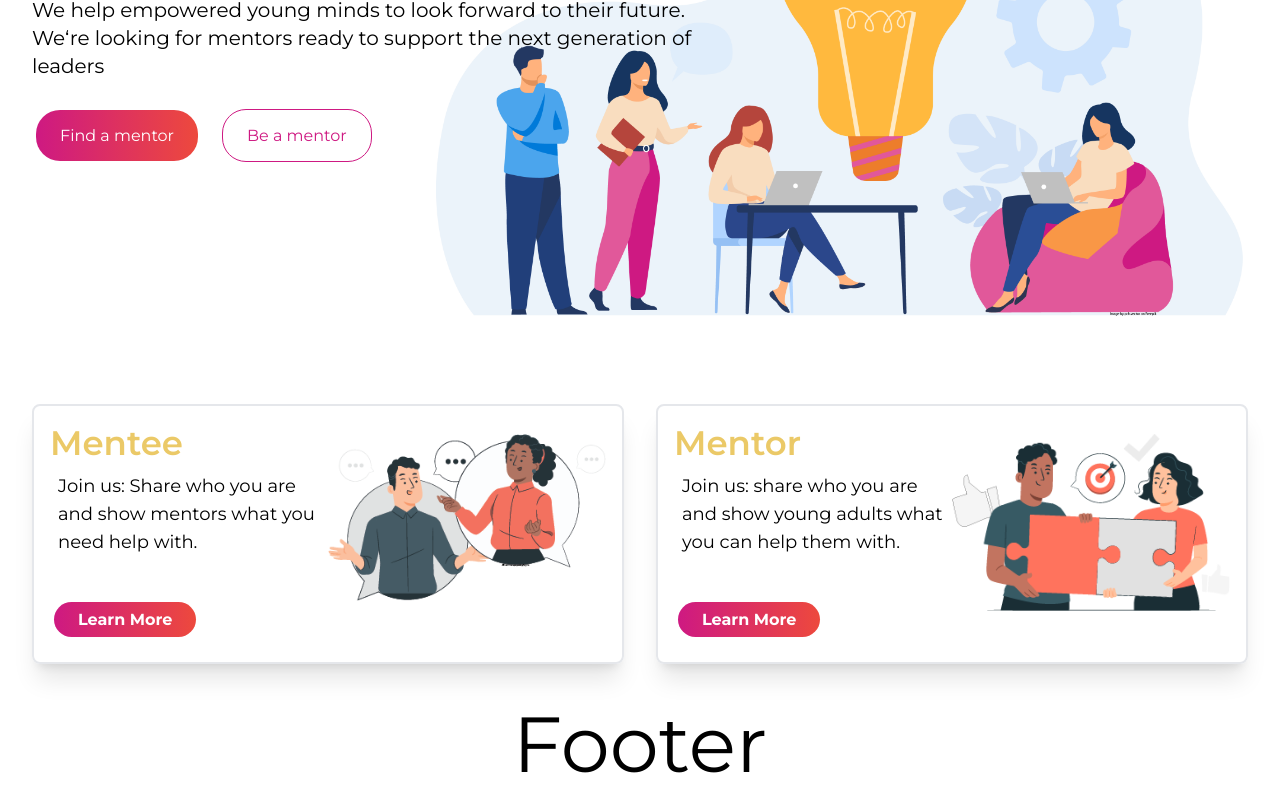
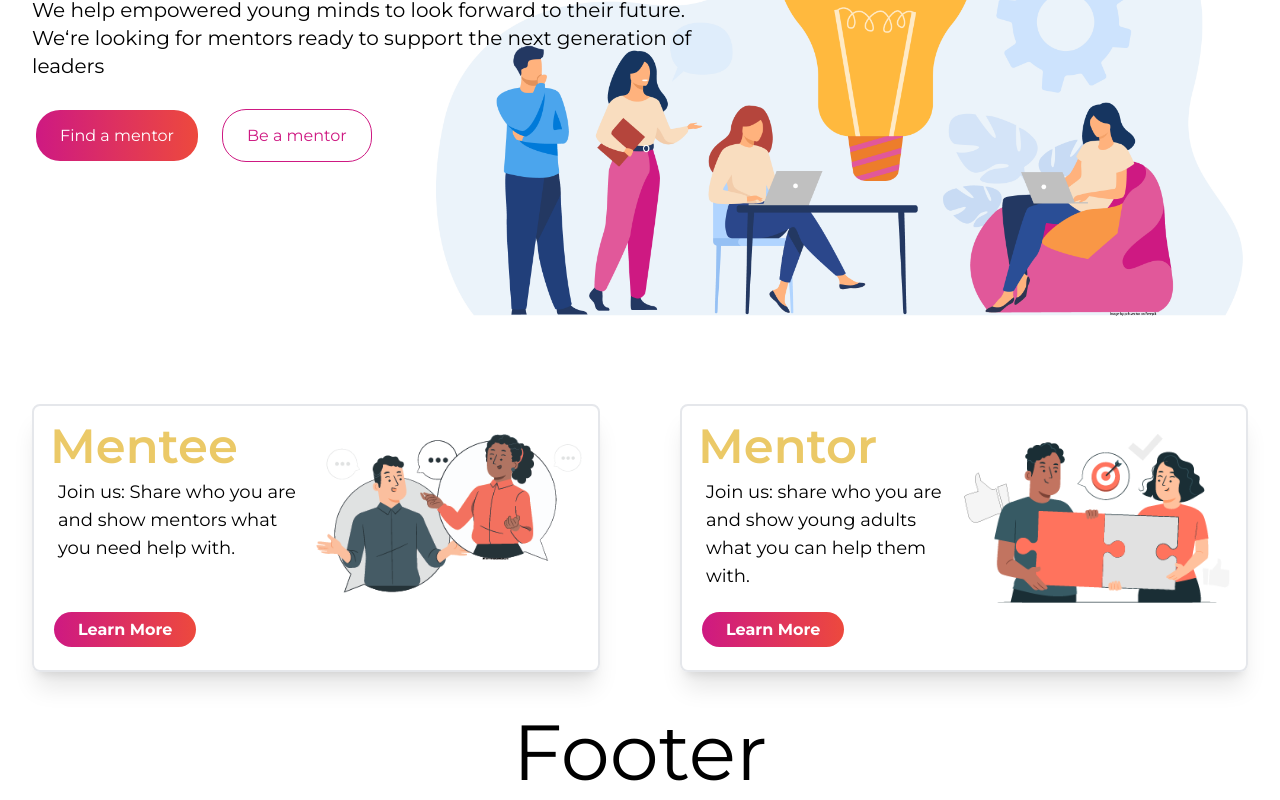
Before and after one commit to JasonXB/EF_Clone, a Next.js app: page / in a window 1280 px wide. Shown: the part 338-1138 px from the top of the page. Built offline with nearby package versions, Linux system fonts and the light colour scheme; what tw-elements would draw is missing.

Commit message:
tweaked styles

```diff
--- a/pages/index.tsx
+++ b/pages/index.tsx
@@ -31,7 +31,7 @@ const Home: NextPage = ({}) => {
   return (
     <Layout>
       <HomePageBanner />
-      <div className="flex flex-col space-y-6 md:space-y-0 md:flex-row md:space-x-8">
+      <div className="flex flex-col mx-auto space-y-6 w-fit md:space-y-0 md:flex-row md:space-x-8 lg:space-x-20">
         {ReusableCardData.map((each, i) => (
           <ReusableCards
             key={i}
--- a/src/components/homepage/ReusableCards.tsx
+++ b/src/components/homepage/ReusableCards.tsx
@@ -20,9 +20,11 @@ const ReusableCards = ({
   imgAlt,
 }: ReusableCardsProps) => {
   return (
-    <div className="flex flex-col-reverse w-full p-4 space-y-3 border-2 rounded-lg shadow-xl min-h-[260px] ss:flex-row">
+    <div className="flex flex-col-reverse w-full max-w-[700px] p-4 space-y-3 border-2 rounded-lg shadow-xl min-h-[260px] ss:flex-row">
       <div className="w-full ss:w-1/2">
-        <h4 className="font-semibold text-quad-2">{title}</h4>
+        <h4 className="font-semibold md:text-4xl lg:text-5xl text-quad-2">
+          {title}
+        </h4>
         <p className="p-2 text-lg h-1/2">{paragraph}</p>
         <span className="block pt-4 mt-4">
           <Link href={buttonLink}>
@@ -31,7 +33,6 @@ const ReusableCards = ({
         </span>
       </div>
       <div className="mx-auto xl:ml-20 w-fit ss:w-1/2">
-        {/**place holder blue, missing graphics */}
         <Image src={img} alt={imgAlt} />
       </div>
     </div>
```
